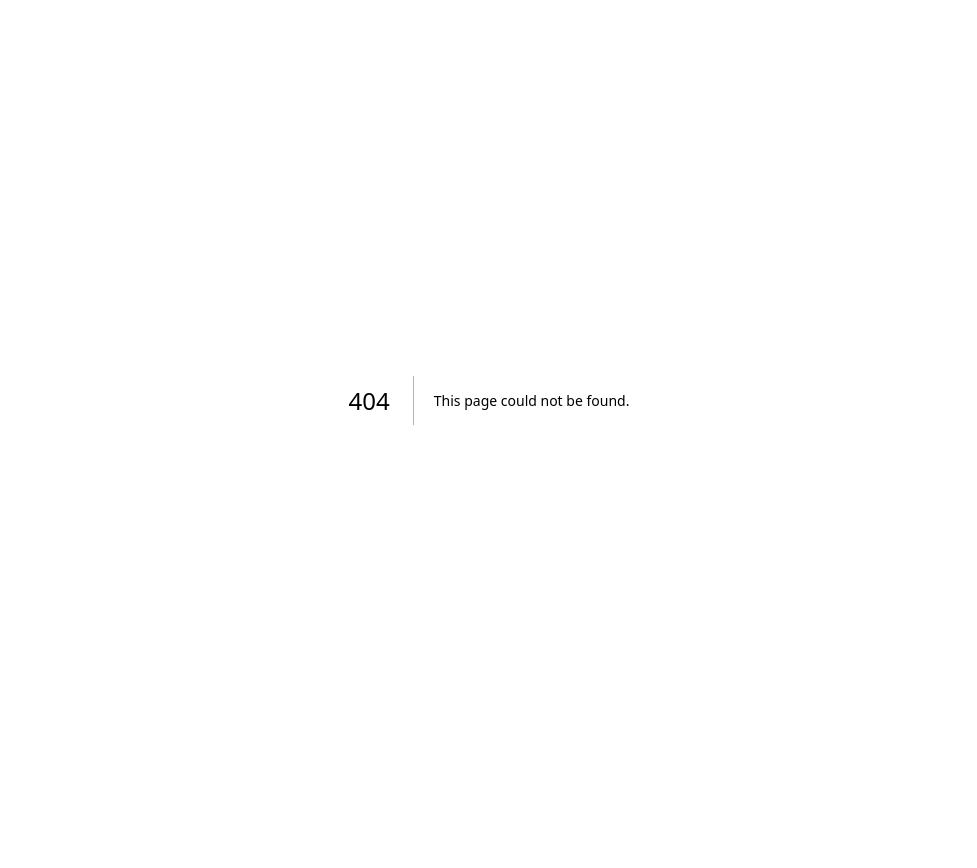
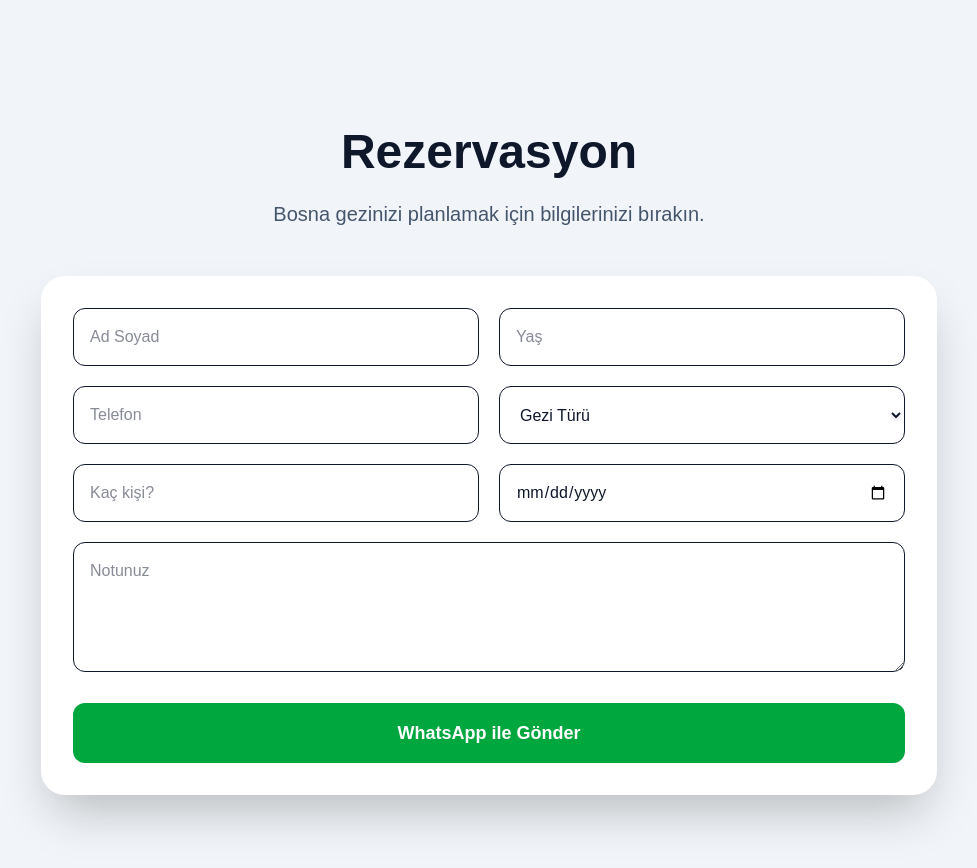
Before and after one commit to tarikakar/bosna-rehberi, a Next.js app: page /components/Rezervasyon in a window 1280 px wide. Before the commit this address had no page. Shown: the top 868 px of the page, without its empty margins (151-1128 px from the left). Before the commit the page ends 800 px from the top, so only its background shows below. Built offline with nearby package versions, Linux system fonts and the light colour scheme.

Commit message:
Rezervasyon sayfasi eklendi

```diff
--- a/app/components/Navbar.tsx
+++ b/app/components/Navbar.tsx
@@ -3,17 +3,20 @@
 import { useEffect, useState } from "react";
 
 export default function Navbar() {
+
   const [open, setOpen] = useState(false);
   const [dark, setDark] = useState(false);
 
 
   useEffect(() => {
+
     const saved = localStorage.getItem("theme");
 
     if (saved === "dark") {
       document.documentElement.classList.add("dark");
       setDark(true);
     }
+
   }, []);
 
 
@@ -21,27 +24,34 @@ export default function Navbar() {
   const toggleDark = () => {
 
     if (dark) {
+
       document.documentElement.classList.remove("dark");
       localStorage.setItem("theme", "light");
       setDark(false);
+
     } else {
+
       document.documentElement.classList.add("dark");
       localStorage.setItem("theme", "dark");
       setDark(true);
+
     }
 
   };
 
 
   return (
+
     <header className="fixed top-0 left-0 w-full z-50 bg-slate-900/80 backdrop-blur-md border-b border-slate-700">
+
 
       <div className="max-w-7xl mx-auto flex items-center justify-between px-6 py-4">
 
 
         {/* Logo */}
+
         <a
-          href="#"
+          href="/"
           className="text-2xl font-bold text-white"
         >
           🇧🇦 Bosna Rehberi
@@ -49,12 +59,13 @@ export default function Navbar() {
 
 
 
-        {/* Desktop Menü */}
+        {/* Masaüstü Menü */}
 
         <nav className="hidden md:flex items-center gap-8 text-white">
 
+
           <a
-            href="#"
+            href="/"
             className="hover:text-blue-400 transition"
           >
             Anasayfa
@@ -97,19 +108,18 @@ export default function Navbar() {
 
           <button
             onClick={toggleDark}
-            className="bg-slate-700 hover:bg-slate-600 text-white px-3 py-2 rounded-lg transition"
+            className="bg-slate-700 hover:bg-slate-600 px-3 py-2 rounded-lg text-white transition"
           >
             {dark ? "☀️" : "🌙"}
           </button>
 
 
 
-          {/* Rezervasyon */}
+
+          {/* Rezervasyon Sayfası */}
 
           <a
-            href="https://wa.me/905332966518?text=Merhaba,%20Bosna%20turları%20için%20rezervasyon%20yapmak%20istiyorum."
-            target="_blank"
-            rel="noopener noreferrer"
+            href="/rezervasyon"
             className="bg-blue-600 hover:bg-blue-700 px-5 py-2 rounded-lg font-semibold text-white transition"
           >
             Rezervasyon
@@ -117,7 +127,9 @@ export default function Navbar() {
 
 
 
-          {/* Mobil Menü Butonu */}
+
+
+          {/* Mobil Menü */}
 
           <button
             onClick={() => setOpen(!open)}
@@ -144,7 +156,7 @@ export default function Navbar() {
 
 
           <a
-            href="#"
+            href="/"
             onClick={() => setOpen(false)}
             className="block"
           >
@@ -179,10 +191,10 @@ export default function Navbar() {
           </a>
 
 
+
           <a
-            href="https://wa.me/905332966518?text=Merhaba,%20Bosna%20turları%20için%20rezervasyon%20yapmak%20istiyorum."
-            target="_blank"
-            rel="noopener noreferrer"
+            href="/rezervasyon"
+            onClick={() => setOpen(false)}
             className="block bg-blue-600 text-center py-3 rounded-xl"
           >
             Rezervasyon
@@ -195,5 +207,6 @@ export default function Navbar() {
 
 
     </header>
+
   );
 }
--- /dev/null
+++ b/app/components/Reservation.tsx
@@ -0,0 +1,153 @@
+"use client";
+
+import { useState } from "react";
+
+export default function Reservation() {
+
+  const [open, setOpen] = useState(false);
+
+  const [form, setForm] = useState({
+    name: "",
+    age: "",
+    tour: "",
+    people: "",
+  });
+
+
+  const sendWhatsApp = () => {
+
+    const message = `
+Merhaba, rezervasyon hakkında bilgi almak istiyorum.
+
+Ad Soyad: ${form.name}
+Yaş: ${form.age}
+Gezi Türü: ${form.tour}
+Kişi Sayısı: ${form.people}
+`;
+
+    window.open(
+      "https://wa.me/905332966518?text=" + encodeURIComponent(message),
+      "_blank"
+    );
+
+  };
+
+
+  return (
+    <>
+
+      <button
+        onClick={() => setOpen(true)}
+        className="bg-blue-600 hover:bg-blue-700 px-5 py-2 rounded-lg font-semibold text-white transition"
+      >
+        Rezervasyon
+      </button>
+
+
+
+      {open && (
+
+        <div className="fixed inset-0 z-[999]">
+
+          {/* Arka plan */}
+          <div
+            onClick={() => setOpen(false)}
+            className="absolute inset-0 bg-black/50 backdrop-blur-sm"
+          />
+
+
+          {/* Sağ panel */}
+
+          <div
+            className="
+            absolute
+            right-0
+            top-0
+            h-full
+            w-full
+            max-w-md
+            bg-white
+            dark:bg-slate-900
+            shadow-2xl
+            p-8
+            overflow-y-auto
+            "
+          >
+
+
+            <button
+              onClick={() => setOpen(false)}
+              className="absolute right-6 top-5 text-3xl text-slate-500 hover:text-red-500"
+            >
+              ×
+            </button>
+
+
+
+            <h2 className="text-3xl font-extrabold mt-8 mb-3 text-slate-900 dark:text-white">
+              Rezervasyon
+            </h2>
+
+
+            <p className="text-slate-600 dark:text-slate-300 mb-8">
+              Gezi bilgilerinizi bırakın, size en kısa sürede dönüş yapalım.
+            </p>
+
+
+
+            <input
+              placeholder="Ad Soyad"
+              className="w-full mb-4 p-4 rounded-xl border bg-white text-slate-900 dark:bg-slate-800 dark:text-white"
+              onChange={(e)=>setForm({...form,name:e.target.value})}
+            />
+
+
+            <input
+              placeholder="Yaş"
+              type="number"
+              className="w-full mb-4 p-4 rounded-xl border bg-white text-slate-900 dark:bg-slate-800 dark:text-white"
+              onChange={(e)=>setForm({...form,age:e.target.value})}
+            />
+
+
+
+            <select
+              className="w-full mb-4 p-4 rounded-xl border bg-white text-slate-900 dark:bg-slate-800 dark:text-white"
+              onChange={(e)=>setForm({...form,tour:e.target.value})}
+            >
+
+              <option>Gezi Türü Seçin</option>
+              <option>Mostar Turu</option>
+              <option>Saraybosna Turu</option>
+              <option>Travnik & Yayçe Turu</option>
+
+            </select>
+
+
+
+            <input
+              placeholder="Kaç kişi?"
+              type="number"
+              className="w-full mb-6 p-4 rounded-xl border bg-white text-slate-900 dark:bg-slate-800 dark:text-white"
+              onChange={(e)=>setForm({...form,people:e.target.value})}
+            />
+
+
+
+            <button
+              onClick={sendWhatsApp}
+              className="w-full bg-green-600 hover:bg-green-700 text-white py-4 rounded-xl font-bold text-lg"
+            >
+              WhatsApp'a Gönder
+            </button>
+
+
+          </div>
+
+        </div>
+
+      )}
+
+    </>
+  );
+}
--- /dev/null
+++ b/app/components/Rezervasyon/page.tsx
@@ -0,0 +1,139 @@
+"use client";
+
+import { useState } from "react";
+
+export default function ReservationPage() {
+
+  const [form, setForm] = useState({
+    name: "",
+    age: "",
+    phone: "",
+    tour: "",
+    people: "",
+    date: "",
+    note: "",
+  });
+
+
+  const sendWhatsApp = () => {
+
+    const message = `
+Merhaba, rezervasyon hakkında bilgi almak istiyorum.
+
+Ad Soyad: ${form.name}
+Yaş: ${form.age}
+Telefon: ${form.phone}
+Gezi Türü: ${form.tour}
+Kişi Sayısı: ${form.people}
+Tarih: ${form.date}
+Not: ${form.note}
+`;
+
+    window.open(
+      "https://wa.me/905332966518?text=" +
+      encodeURIComponent(message),
+      "_blank"
+    );
+
+  };
+
+
+  return (
+    <main className="min-h-screen bg-slate-100 dark:bg-slate-950 py-32 px-6">
+
+
+      <div className="max-w-4xl mx-auto">
+
+
+        <h1 className="text-5xl font-extrabold text-center text-slate-900 dark:text-white mb-6">
+          Rezervasyon
+        </h1>
+
+
+        <p className="text-center text-xl text-slate-600 dark:text-slate-300 mb-12">
+          Bosna gezinizi planlamak için bilgilerinizi bırakın.
+        </p>
+
+
+
+        <div className="bg-white dark:bg-slate-900 rounded-3xl shadow-2xl p-8">
+
+
+          <div className="grid md:grid-cols-2 gap-5">
+
+
+            <input
+              placeholder="Ad Soyad"
+              className="p-4 rounded-xl border bg-white text-slate-900 dark:bg-slate-800 dark:text-white"
+              onChange={(e)=>setForm({...form,name:e.target.value})}
+            />
+
+
+            <input
+              placeholder="Yaş"
+              className="p-4 rounded-xl border bg-white text-slate-900 dark:bg-slate-800 dark:text-white"
+              onChange={(e)=>setForm({...form,age:e.target.value})}
+            />
+
+
+            <input
+              placeholder="Telefon"
+              className="p-4 rounded-xl border bg-white text-slate-900 dark:bg-slate-800 dark:text-white"
+              onChange={(e)=>setForm({...form,phone:e.target.value})}
+            />
+
+
+            <select
+              className="p-4 rounded-xl border bg-white text-slate-900 dark:bg-slate-800 dark:text-white"
+              onChange={(e)=>setForm({...form,tour:e.target.value})}
+            >
+
+              <option>Gezi Türü</option>
+              <option>Mostar Turu</option>
+              <option>Saraybosna Turu</option>
+              <option>Travnik & Yayçe Turu</option>
+
+            </select>
+
+
+            <input
+              placeholder="Kaç kişi?"
+              className="p-4 rounded-xl border bg-white text-slate-900 dark:bg-slate-800 dark:text-white"
+              onChange={(e)=>setForm({...form,people:e.target.value})}
+            />
+
+
+            <input
+              type="date"
+              className="p-4 rounded-xl border bg-white text-slate-900 dark:bg-slate-800 dark:text-white"
+              onChange={(e)=>setForm({...form,date:e.target.value})}
+            />
+
+          </div>
+
+
+
+          <textarea
+            placeholder="Notunuz"
+            rows={4}
+            className="w-full mt-5 p-4 rounded-xl border bg-white text-slate-900 dark:bg-slate-800 dark:text-white"
+            onChange={(e)=>setForm({...form,note:e.target.value})}
+          />
+
+
+          <button
+            onClick={sendWhatsApp}
+            className="w-full mt-6 bg-green-600 hover:bg-green-700 text-white py-4 rounded-xl text-lg font-bold"
+          >
+            WhatsApp ile Gönder
+          </button>
+
+
+        </div>
+
+
+      </div>
+
+    </main>
+  );
+}
```
Also changed, not shown: app/page.tsx (+10 -0 lines).
